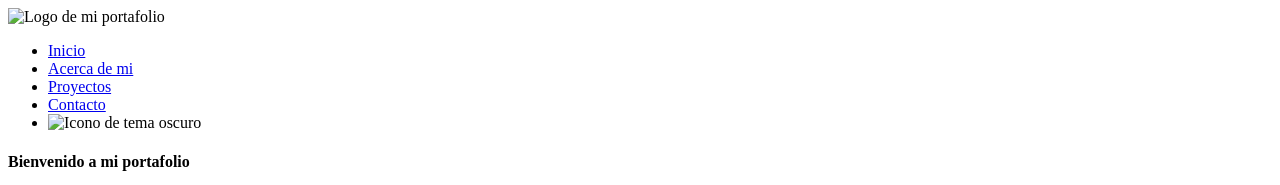
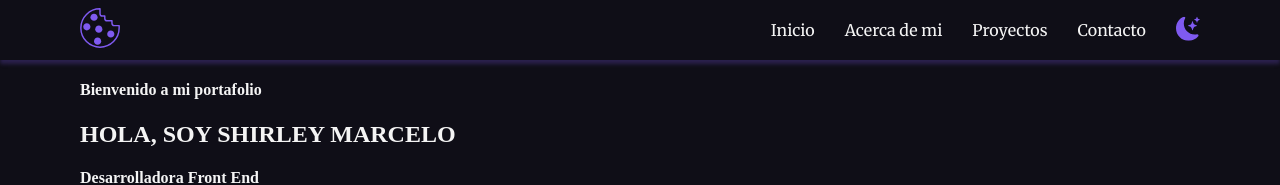
Before and after one commit to MacShmerz/portfolio, a plain HTML site: page index.html in a window 1280 px wide. Shown: the top 185 px of the page. Drawn offline with Linux system fonts and the light colour scheme.

Commit message:
add initial file

```diff
--- a/index.html
+++ b/index.html
@@ -3,14 +3,18 @@
 <head>
     <meta charset="UTF-8">
     <meta name="viewport" content="width=device-width, initial-scale=1.0">
+    <link rel="stylesheet" href="style/index.css">
     <link rel="stylesheet" href="https://cdnjs.cloudflare.com/ajax/libs/font-awesome/6.0.0-beta3/css/all.min.css">
+    <link rel="preconnect" href="https://fonts.googleapis.com">
+    <link rel="preconnect" href="https://fonts.gstatic.com" crossorigin>
+    <link href="https://fonts.googleapis.com/css2?family=Merriweather:ital,wght@0,300;0,400;0,700;0,900;1,300;1,400;1,700;1,900&display=swap" rel="stylesheet">
     <title>Mi Portafolio</title>
 </head>
 <body>
     <!--Encabezado de pagina con logo y navegacion-->
     <header>
         <div class="logo">
-            <img src="#" alt="Logo de mi portafolio">
+            <img src="img/cookie.svg" alt="Logo de mi portafolio">
         </div>
         <nav class="menu">
             <ul>
@@ -18,7 +22,7 @@
                 <li><a href="#">Acerca de mi</a></li>
                 <li><a href="#">Proyectos</a></li>
                 <li><a href="#">Contacto</a></li>
-                <li><img src="#" alt="Icono de tema oscuro"></li>
+                <li><img src="img/moon.svg" alt="Icono de tema oscuro"></li>
             </ul>
         </nav>
     </header>
--- /dev/null
+++ b/style/index.css
@@ -0,0 +1,48 @@
+/* CSS GENERAL*/
+body {
+    background-color: #0F0E17;
+    color: #f4f4f4;
+    margin: 0;
+}
+
+/* ESTILO DEL ENCABEZADO Y NAV*/
+header {
+    height: 60px;
+    padding: 0 80px;
+    display: flex;
+    flex-direction: row;
+    justify-content: space-between;
+    align-items: center;
+    box-shadow: 0 4px 4px rgb(127, 90, 240, 0.25);
+}
+
+header .logo img{
+    height: 40px;
+}
+
+header .menu ul{
+    display: flex;
+    gap: 30px;
+    list-style-type: none;
+    align-items: center;
+
+}
+
+header .menu ul li a{
+    text-decoration: none;
+    font-family: "Merriweather", serif;
+    font-size: 16px;
+    font-style: normal;
+    color: #f4f4f4;
+}
+
+header .menu ul li img {
+    height: 25px;
+}
+
+/* CONTENEDOR GENERAL*/
+.contain {
+    padding: 0 80px;
+}
+
+/* SECCION DE PORTADA */
```
Also changed, not shown: img/cookie.svg (added), img/moon.svg (added).
